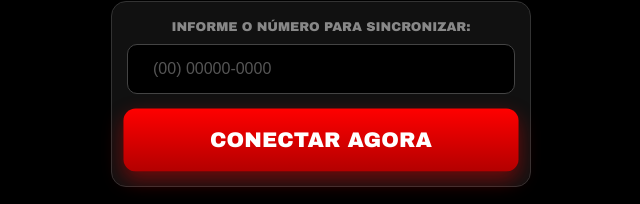
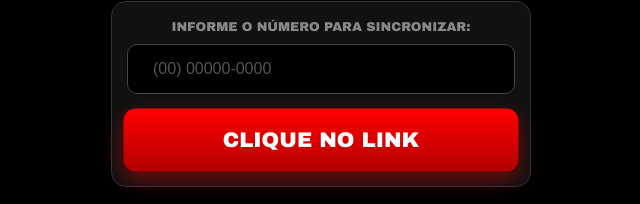
Before and after one commit to r5skr10-dot/saxax, a plain HTML site: page index.html in a window 1280 px wide. Shown: the part 483-687 px from the top of the page, without its empty margins (319-959 px from the left). Drawn offline with Linux system fonts and the light colour scheme.

Commit message:
Update index.html

```diff
--- a/index.html
+++ b/index.html
@@ -153,7 +153,7 @@
                 <span style="margin-right: 10px;"></span> (00) 00000-0000
             </div>
 
-            <a href="#" class="btn-check">CONECTAR AGORA</a>
+            <a href="#" class="btn-check">CLIQUE NO LINK</a>
         </div>
 
         <div class="footer-urgencia">
```
